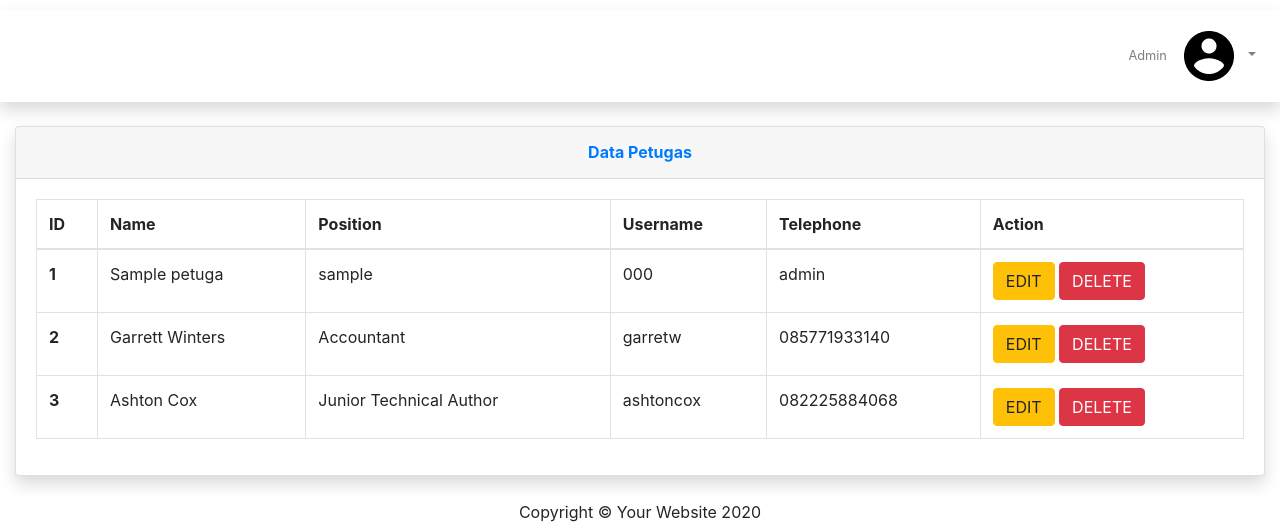
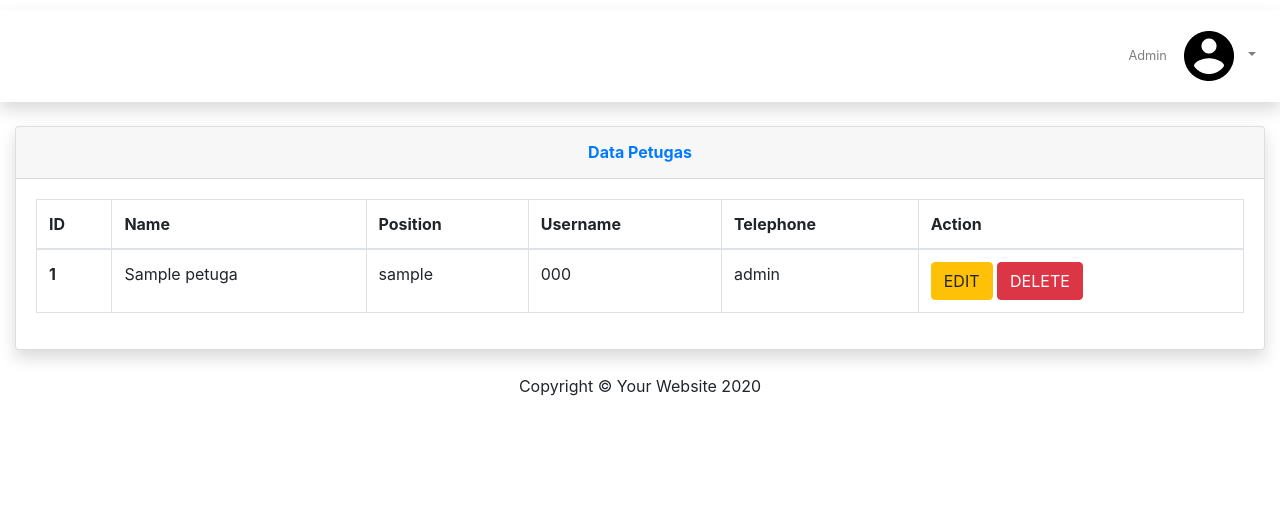
Before and after one commit to RafiIzzatulRizquFaris/PengaduanMasyarakatCI, a CodeIgniter app: page /PengaduanMasyarakatCI/OfficerDataController/index in a window 1280 px wide. Shown: the part 321-845 px from the top of the page. After the commit the page ends 717 px from the top, so only its background shows below. Run offline with CodeIgniter, Linux system fonts and the light colour scheme; tables that the repository leaves empty or names only in its code hold one stand-in row (values such as "Sample post"); some libraries are stand-ins or nearby versions.

Commit message:
Update officerdatadashboard.php
add logout action and delete html markup layout

```diff
--- a/application/views/admin/officerdatadashboard.php
+++ b/application/views/admin/officerdatadashboard.php
@@ -176,32 +176,6 @@
 										<?php
 										}
 										?>
-										<tr>
-											<th>2</th>
-											<td>Garrett Winters</td>
-											<td>Accountant</td>
-											<td>garretw</td>
-											<td>085771933140</td>
-											<td>
-												<button type="button" class="btn btn-warning" data-toggle="modal"
-													data-target="#editModal">Edit</button>
-												<button type="button" class="btn btn-danger" data-toggle="modal"
-													data-target="#deleteModal">Delete</button>
-											</td>
-										</tr>
-										<tr>
-											<th>3</th>
-											<td>Ashton Cox</td>
-											<td>Junior Technical Author</td>
-											<td>ashtoncox</td>
-											<td>082225884068</td>
-											<td>
-												<button type="button" class="btn btn-warning" data-toggle="modal"
-													data-target="#editModal">Edit</button>
-												<button type="button" class="btn btn-danger" data-toggle="modal"
-													data-target="#deleteModal">Delete</button>
-											</td>
-										</tr>
 									</tbody>
 								</table>
 							</div>
@@ -365,7 +339,7 @@
 				<div class="modal-body">Select "Logout" below if you are ready to end your current session.</div>
 				<div class="modal-footer">
 					<button class="btn btn-secondary" type="button" data-dismiss="modal">Cancel</button>
-					<a class="btn btn-primary" href="login.html">Logout</a>
+					<a class="btn btn-primary" href="<?php echo site_url('Action/logout');?>">Logout</a>
 				</div>
 			</div>
 		</div>
```
